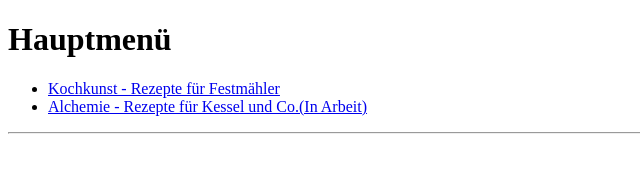
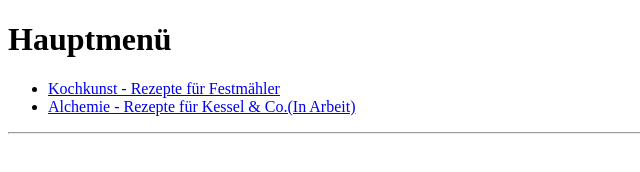
Before and after one commit to finarinler/wow_berufsuebersicht, a plain HTML site: page index.html in a window 1280 px wide. Shown: the full height of the page, 0-640 px from the left. Drawn offline with Linux system fonts and the light colour scheme.

Commit message:
Update index.html

```diff
--- a/index.html
+++ b/index.html
@@ -13,7 +13,7 @@
 <a href="Kochkunst/kochkunst.html" target="inhalt-frame">Kochkunst - Rezepte für Festmähler</a>
 </li>
 <li>
-<a href="Alchemie/alchemie.html" target="inhalt-frame">Alchemie - Rezepte für Kessel und Co.(In Arbeit)</a>
+<a href="Alchemie/alchemie.html" target="inhalt-frame">Alchemie - Rezepte für Kessel & Co.(In Arbeit)</a>
 </li>
 </ul>
 
```
